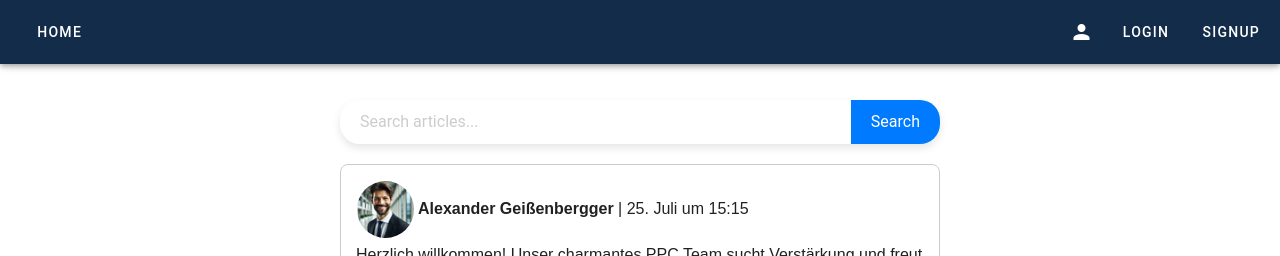
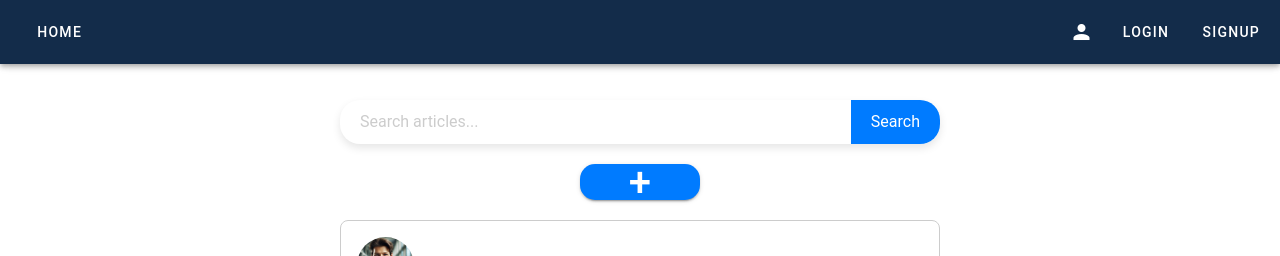
Before and after one commit to Imran17192/HackathonFulda, a Vue app in the folder frontend/: page /home in a window 1280 px wide. Shown: the top 256 px of the page. Built offline with nearby package versions, Linux system fonts and the light colour scheme.

Commit message:
post: Add route from home to new-post

```diff
--- a/frontend/src/views/HomeView.vue
+++ b/frontend/src/views/HomeView.vue
@@ -6,11 +6,34 @@
 </script>
 
 <template>
+    <div class="home">
     <SearchBarComponent />
+    <v-btn to="/new-post" class="send-post-button">+</v-btn>
+    </div>
     <PostComponent />
 
 </template>
 
 <style scoped>
 
+.home {
+    display: flow;
+    width: 600px;
+    margin: auto;
+}
+.send-post-button {
+    display: flex;
+    height: 20%;
+    width: 20%;
+    background: #007BFF;
+    border: none;
+    border-radius: 15px;
+    color: white;
+    padding: 10px 30px;
+    cursor: pointer;
+    font-size: 40px;
+    margin: 20px auto;
+
+}
+
 </style>
```
